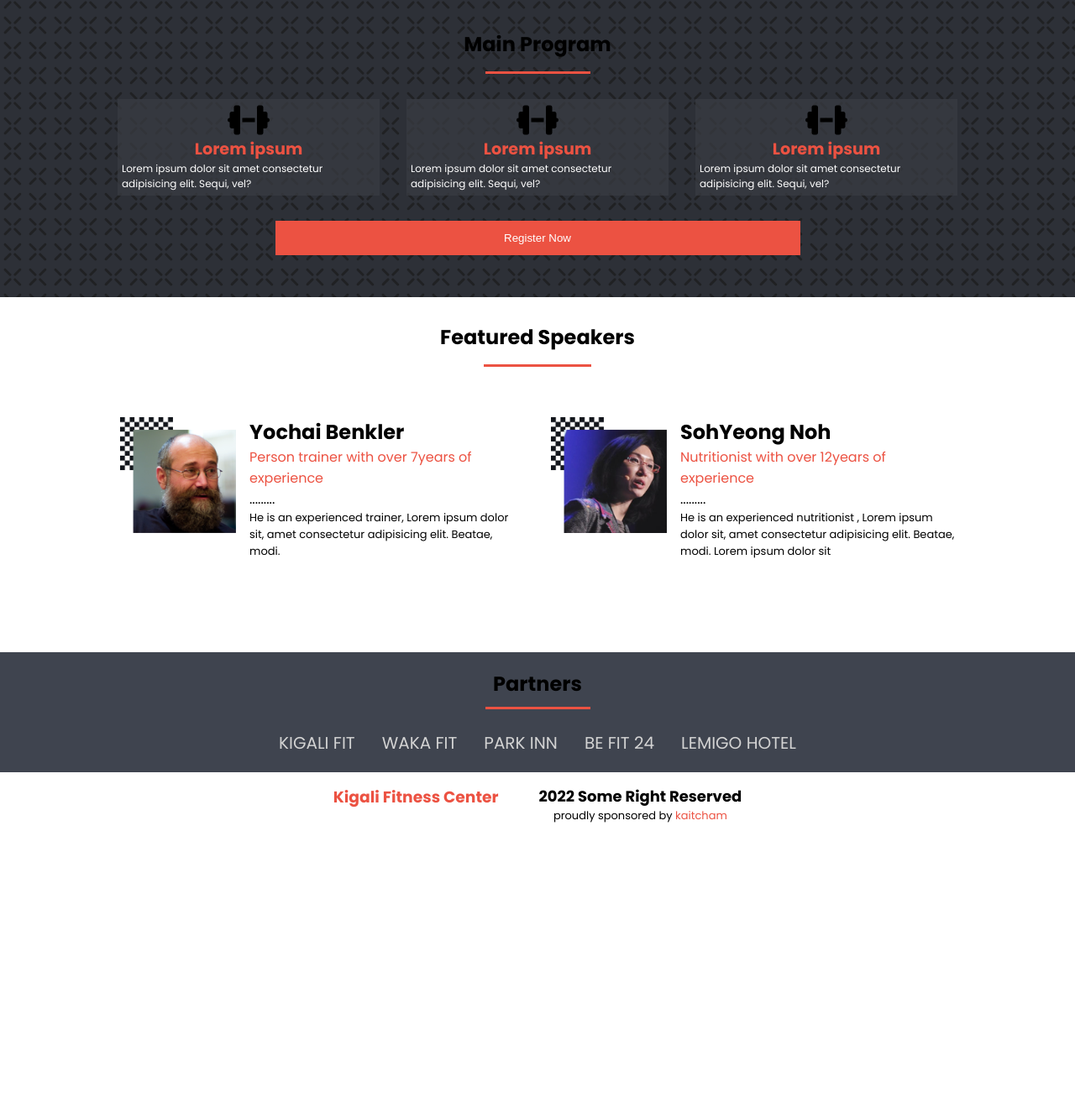
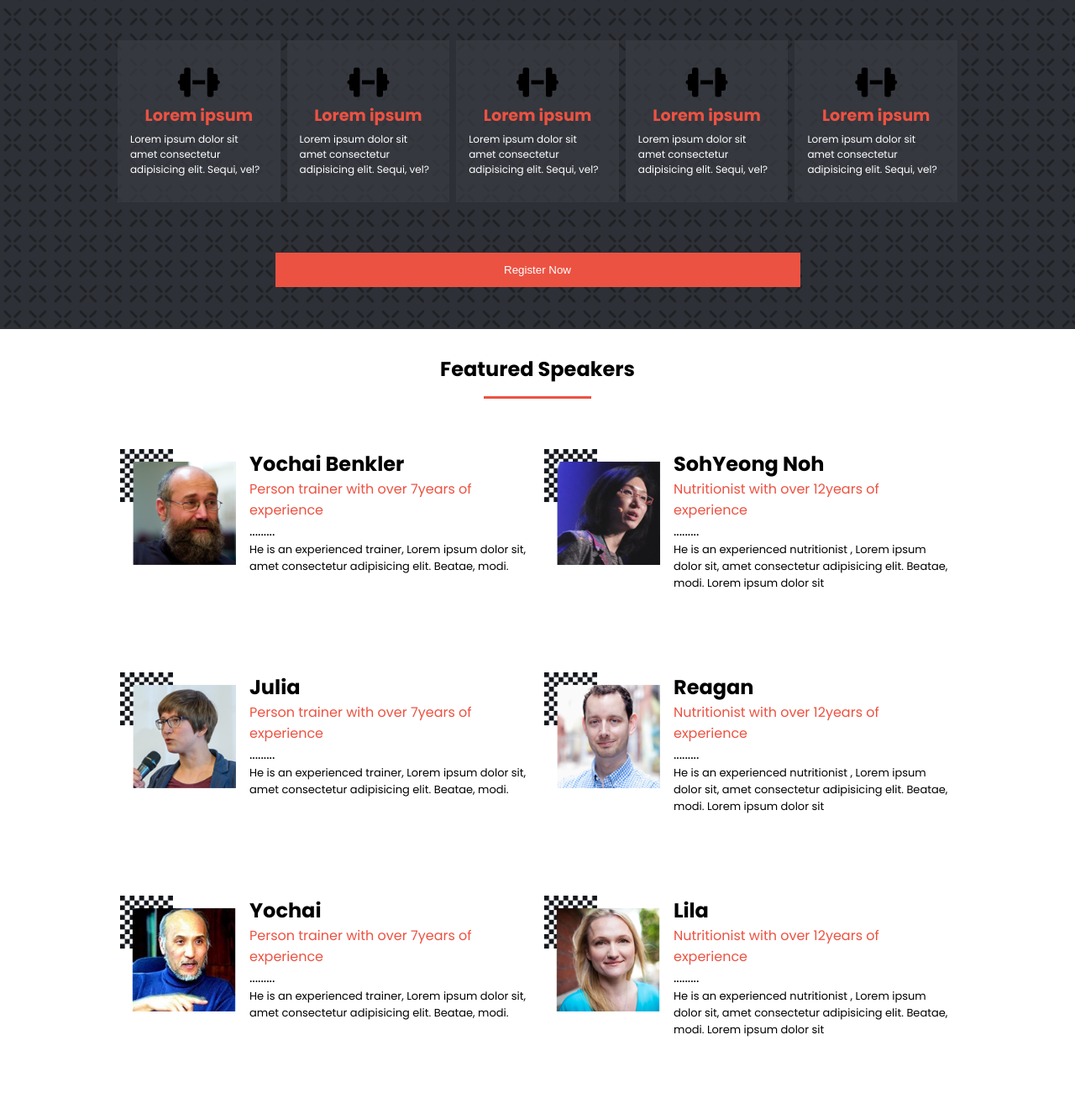
Before and after one commit to kaitcham/Personal-trainer, a website: page index.html in a window 1280 px wide. Shown: the part 918-2238 px from the top of the page at 84% size. Before the commit the page ends 1917 px from the top, so only its background shows below. Drawn offline with Linux system fonts and the light colour scheme.

Commit message:
Modified index.html and Style.css based on reviewer comments

```diff
--- a/index.html
+++ b/index.html
@@ -92,6 +92,22 @@
               vel?
             </p>
           </div>
+          <div class="program-content">
+            <i class="fa-solid fa-dumbbell"></i>
+            <h2>Lorem ipsum</h2>
+            <p>
+              Lorem ipsum dolor sit amet consectetur adipisicing elit. Sequi,
+              vel?
+            </p>
+          </div>
+          <div class="program-content">
+            <i class="fa-solid fa-dumbbell"></i>
+            <h2>Lorem ipsum</h2>
+            <p>
+              Lorem ipsum dolor sit amet consectetur adipisicing elit. Sequi,
+              vel?
+            </p>
+          </div>
         </div>
         <div class="button-container">
           <button>Register Now</button>
--- a/index.js
+++ b/index.js
@@ -40,6 +40,42 @@ const specialistArray = [
     descr:
       'He is an experienced nutritionist , Lorem ipsum dolor sit, amet consectetur adipisicing elit. Beatae, modi. Lorem ipsum dolor sit',
   },
+  {
+    id: 3,
+    name: 'Julia',
+    image: './images/julia.png',
+    alt: 'featured speaker image',
+    intro: 'Person trainer with over 7years of experience',
+    descr:
+      'He is an experienced trainer, Lorem ipsum dolor sit, amet consectetur adipisicing elit. Beatae, modi.',
+  },
+  {
+    id: 4,
+    name: 'Reagan',
+    image: './images/reagan.png',
+    alt: 'featured speaker image',
+    intro: 'Nutritionist with over 12years of experience',
+    descr:
+      'He is an experienced nutritionist , Lorem ipsum dolor sit, amet consectetur adipisicing elit. Beatae, modi. Lorem ipsum dolor sit',
+  },
+  {
+    id: 5,
+    name: 'Yochai',
+    image: './images/yochai.png',
+    alt: 'featured speaker image',
+    intro: 'Person trainer with over 7years of experience',
+    descr:
+      'He is an experienced trainer, Lorem ipsum dolor sit, amet consectetur adipisicing elit. Beatae, modi.',
+  },
+  {
+    id: 6,
+    name: 'Lila',
+    image: './images/lila.png',
+    alt: 'featured speaker image',
+    intro: 'Nutritionist with over 12years of experience',
+    descr:
+      'He is an experienced nutritionist , Lorem ipsum dolor sit, amet consectetur adipisicing elit. Beatae, modi. Lorem ipsum dolor sit',
+  },
 ];
 
 const speakerCard = document.querySelector('.featured-container');
--- a/style.css
+++ b/style.css
@@ -103,7 +103,7 @@ a {
   display: flex;
   flex-direction: column;
   justify-content: center;
-  min-height: 100vh;
+  min-height: calc(100vh - 100px);
   padding: 15px;
 }
 
@@ -310,6 +310,11 @@ a {
     gap: 1rem;
   }
 
+  .program-content i,
+  .program-content h2 {
+    margin-bottom: 5px;
+  }
+
   .header ul li i {
     color: rgb(55, 55, 190);
   }
@@ -342,32 +347,45 @@ a {
   }
 
   .intro {
-    width: 80%;
+    width: 50%;
+  }
+
+  .heading h1 {
+    font-size: 50px;
+  }
+
+  .intro p:not(:last-child) {
+    font-size: 20px;
+  }
+
+  .intro p:last-child {
+    font-size: 24px;
+  }
+
+  .intro h3 {
+    font-size: 24px;
   }
 
   .program-container {
     width: 80%;
     display: grid;
-    grid-template-columns: repeat(3, 1fr);
-    gap: 2rem;
-    margin: 30px auto;
+    grid-template-columns: repeat(5, 1fr);
+    gap: 0.5rem;
+    margin: 60px auto;
   }
 
   .program-content {
     flex-direction: column;
     align-items: center;
+    padding: 30px 15px;
   }
 
   .featured-container {
     width: 80%;
     display: grid;
     grid-template-columns: repeat(2, 1fr);
-    gap: 2rem;
-    margin: 0 auto;
-  }
-
-  .featured-content {
-    margin-top: 30px;
+    gap: 1rem;
+    margin: 30px auto;
   }
 
   .footer-container {
```
Also changed, not shown: pages/about.css (+22 -2 lines), images/julia.png (added), images/lila.png (added), images/reagan.png (added), images/yochai.png (added).
